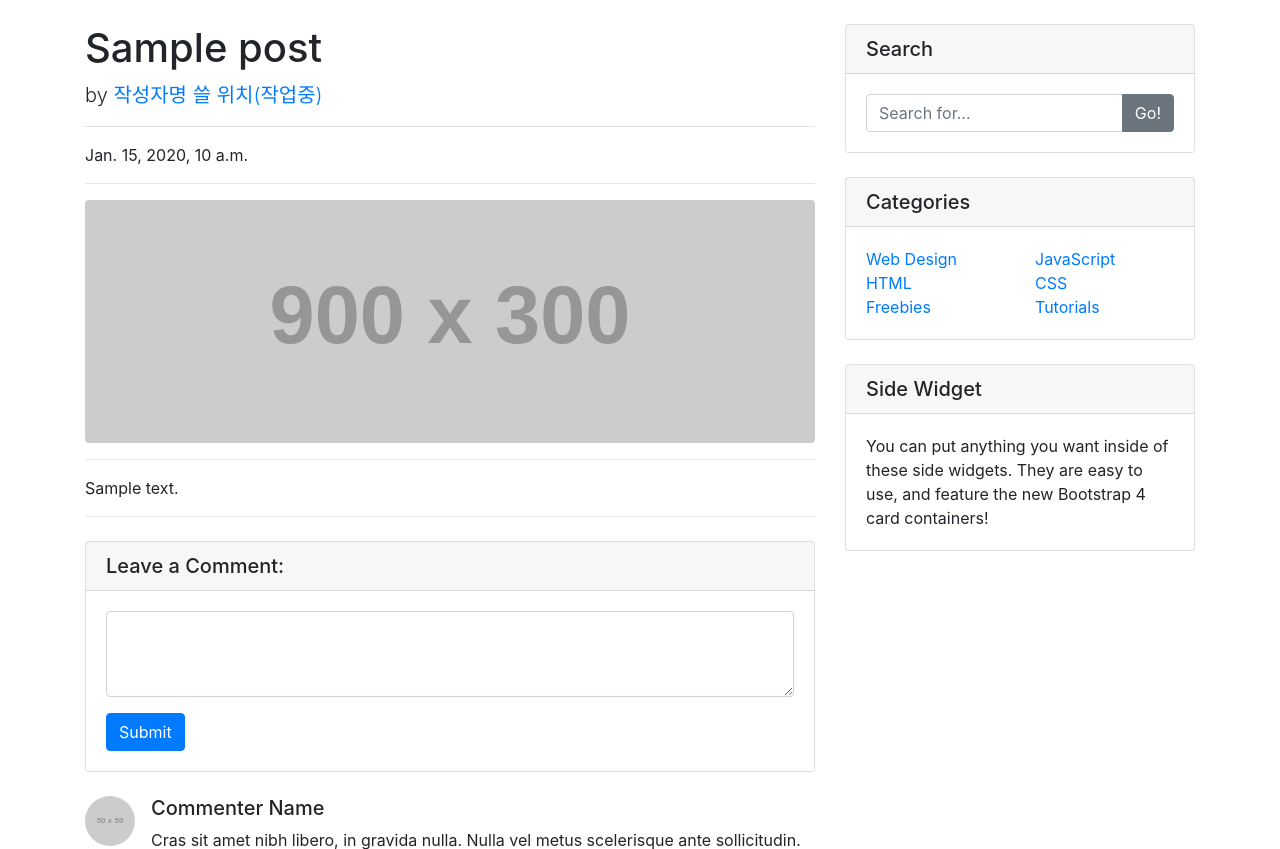
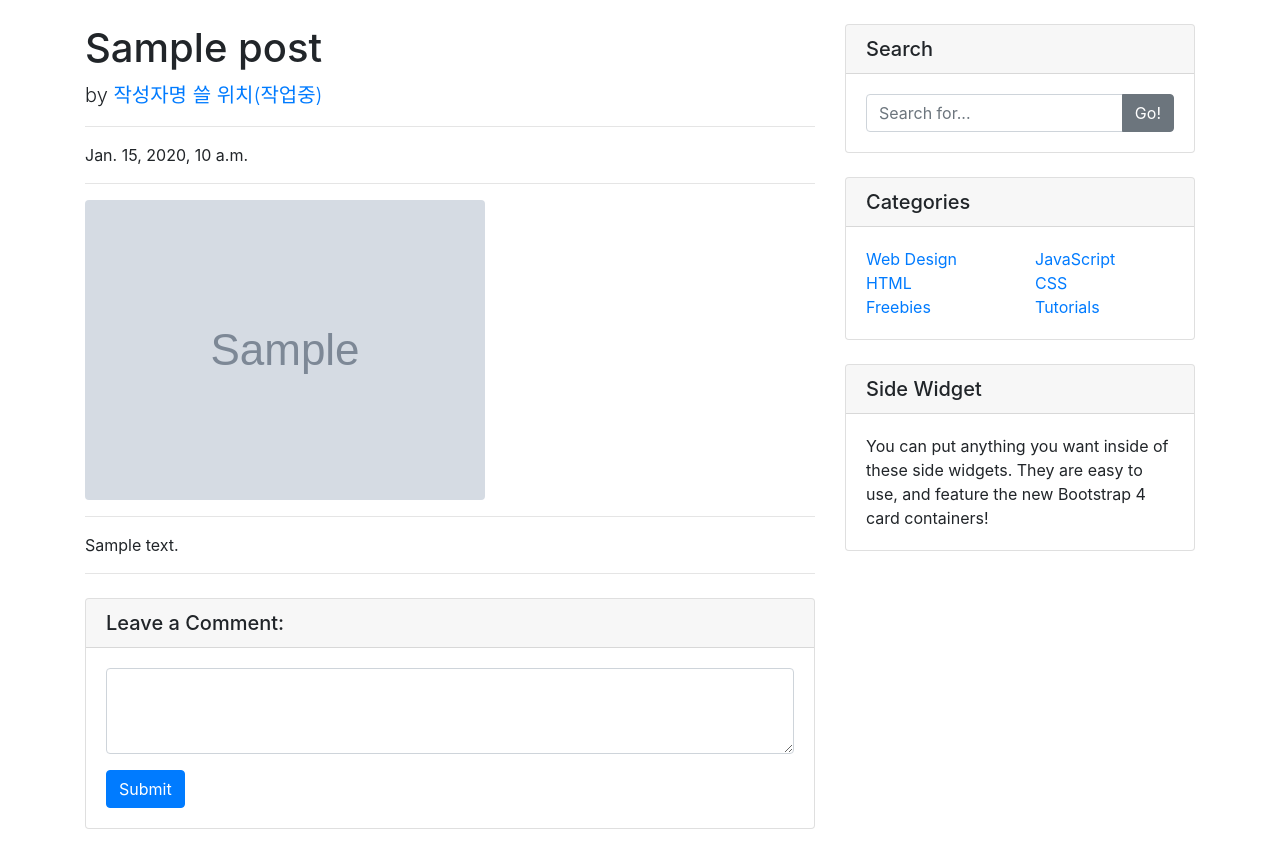
Before and after one commit to 1epss/django-study, a Django app: page /blog/1/ in a window 1280 px wide. Shown: the part 112-961 px from the top of the page. Run offline with Django 4.2, Linux system fonts and the light colour scheme; tables that the repository leaves empty hold one stand-in row (values such as "Sample post"); grey boxes marked "Sample" are stand-in pictures; grey boxes labelled with a size stand in for pictures from a placeholder-image service; some libraries are stand-ins or nearby versions.

Commit message:
포스트 상세 페이지에 대표 이미지 출력하기

```diff
--- a/blog/templates/blog/post_detail.html
+++ b/blog/templates/blog/post_detail.html
@@ -75,7 +75,7 @@
         <hr>
 
         <!-- Preview Image -->
-        <img class="img-fluid rounded" src="https://dummyimage.com/900x300/dee2e6/6c757d.jpg" alt="">
+        <img class="img-fluid rounded" src="{{ post.head_image.url }}" alt="">
 
         <hr>
 
```
